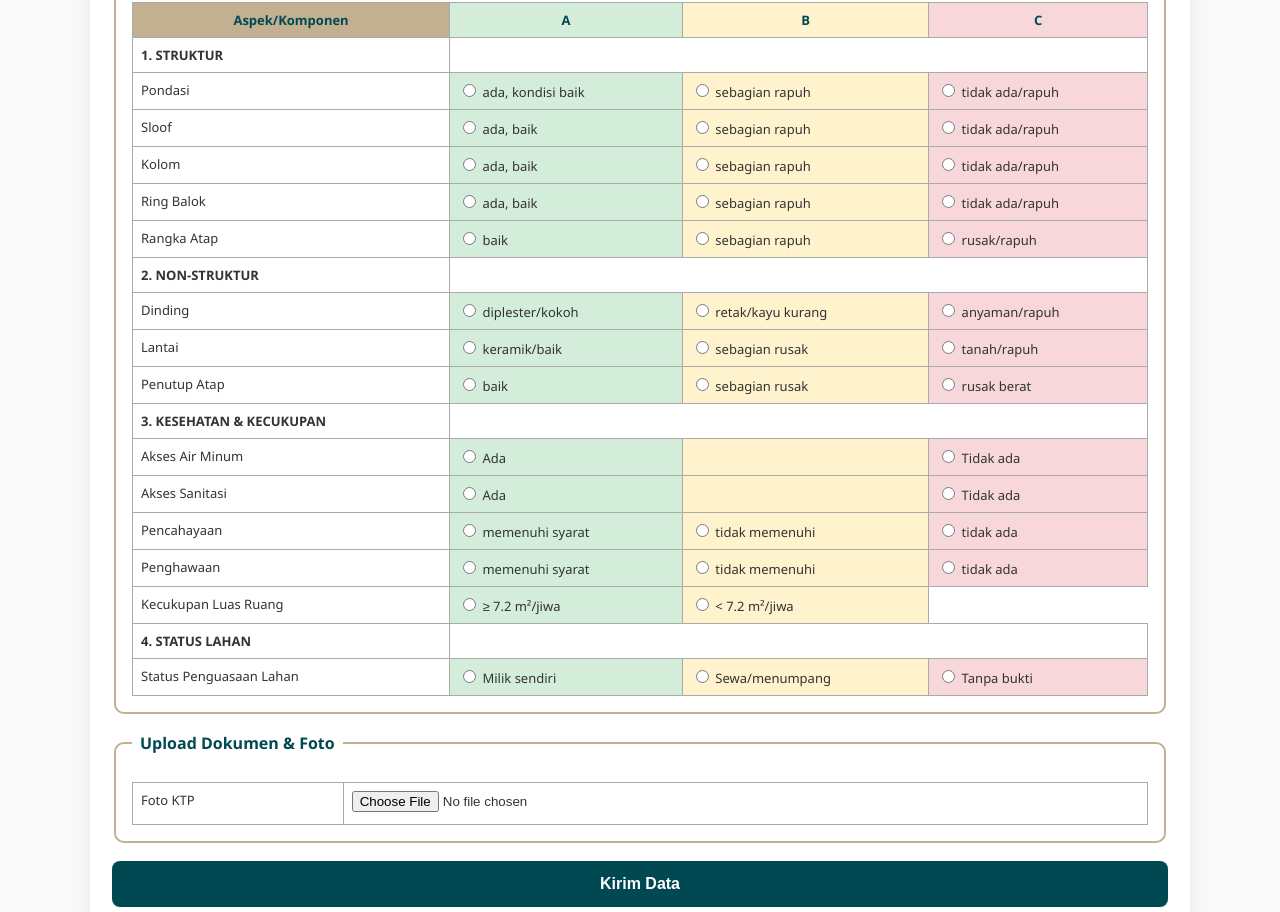
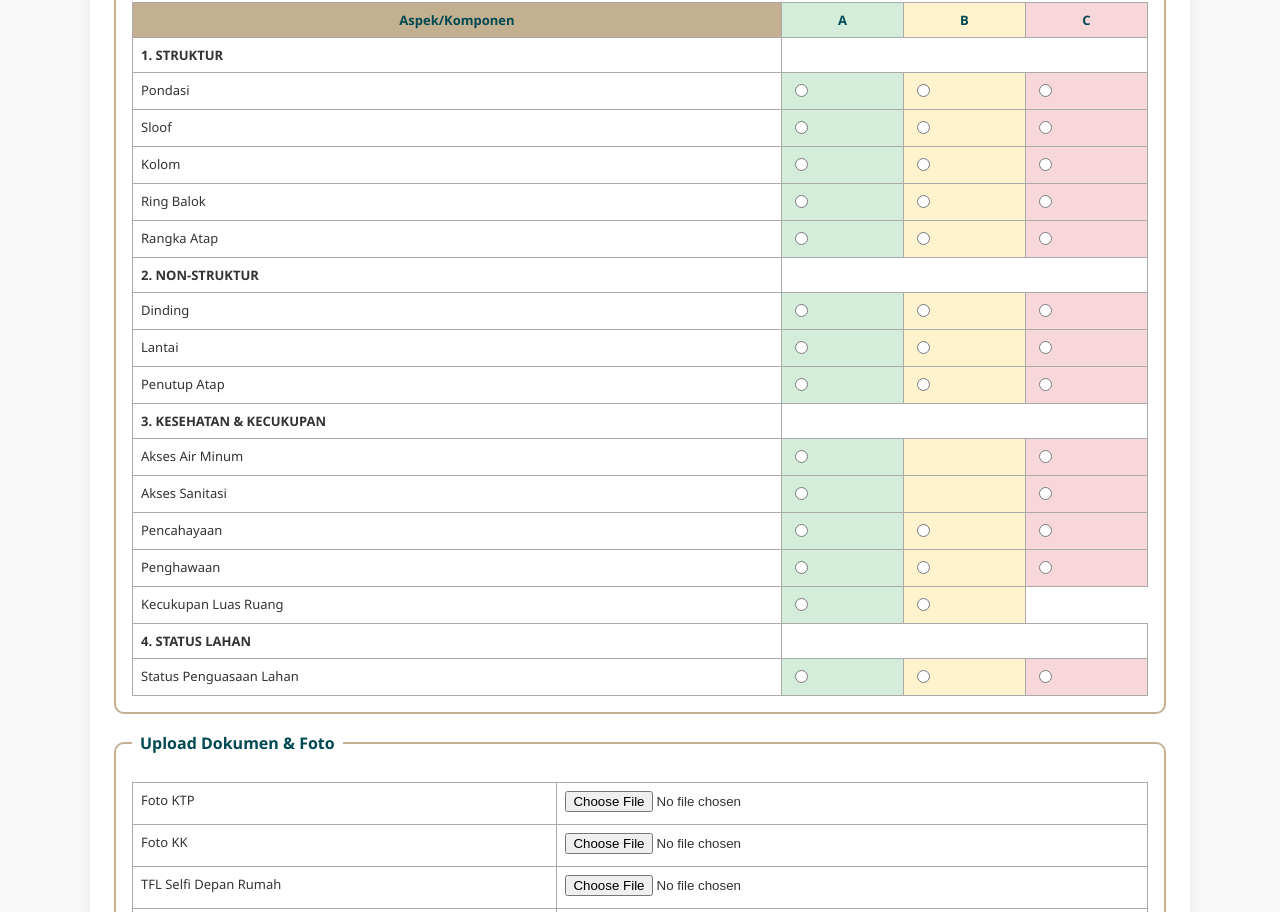
Before and after one commit to wolu6/form_survei, a plain HTML site: page index.html in a window 1280 px wide. Shown: the part 883-1795 px from the top of the page. Drawn offline with Linux system fonts and the light colour scheme.

Commit message:
index.html

```diff
--- a/index.html
+++ b/index.html
@@ -54,7 +54,8 @@
 </header>
 
 <form id="verlapForm" enctype="multipart/form-data" autocomplete="off">
-  <!-- Identitas -->
+
+  <!-- ================= Identitas ================= -->
   <fieldset>
     <legend>Identitas</legend>
     <table>
@@ -82,7 +83,7 @@
     </table>
   </fieldset>
 
-  <!-- Checklist -->
+  <!-- ================= Checklist ================= -->
   <fieldset>
     <legend>Checklist Kondisi Rumah</legend>
     <table>
@@ -90,75 +91,75 @@
 
       <tr><td><b>1. STRUKTUR</b></td><td colspan="3"></td></tr>
       <tr><td>Pondasi</td>
-            <td class="good"><input type="radio" name="pondasi" value="A"> ada, kondisi baik</td>
-            <td class="medium"><input type="radio" name="pondasi" value="B"> sebagian rapuh</td>
-            <td class="bad"><input type="radio" name="pondasi" value="C"> tidak ada/rapuh</td></tr>
+          <td class="good"><input type="radio" name="pondasi" value="A"></td>
+          <td class="medium"><input type="radio" name="pondasi" value="B"></td>
+          <td class="bad"><input type="radio" name="pondasi" value="C"></td></tr>
       <tr><td>Sloof</td>
-            <td class="good"><input type="radio" name="sloof" value="A"> ada, baik</td>
-            <td class="medium"><input type="radio" name="sloof" value="B"> sebagian rapuh</td>
-            <td class="bad"><input type="radio" name="sloof" value="C"> tidak ada/rapuh</td></tr>
+          <td class="good"><input type="radio" name="sloof" value="A"></td>
+          <td class="medium"><input type="radio" name="sloof" value="B"></td>
+          <td class="bad"><input type="radio" name="sloof" value="C"></td></tr>
       <tr><td>Kolom</td>
-            <td class="good"><input type="radio" name="kolom" value="A"> ada, baik</td>
-            <td class="medium"><input type="radio" name="kolom" value="B"> sebagian rapuh</td>
-            <td class="bad"><input type="radio" name="kolom" value="C"> tidak ada/rapuh</td></tr>
+          <td class="good"><input type="radio" name="kolom" value="A"></td>
+          <td class="medium"><input type="radio" name="kolom" value="B"></td>
+          <td class="bad"><input type="radio" name="kolom" value="C"></td></tr>
       <tr><td>Ring Balok</td>
-            <td class="good"><input type="radio" name="ring_balok" value="A"> ada, baik</td>
-            <td class="medium"><input type="radio" name="ring_balok" value="B"> sebagian rapuh</td>
-            <td class="bad"><input type="radio" name="ring_balok" value="C"> tidak ada/rapuh</td></tr>
+          <td class="good"><input type="radio" name="ring_balok" value="A"></td>
+          <td class="medium"><input type="radio" name="ring_balok" value="B"></td>
+          <td class="bad"><input type="radio" name="ring_balok" value="C"></td></tr>
       <tr><td>Rangka Atap</td>
-            <td class="good"><input type="radio" name="rangka_atap" value="A"> baik</td>
-            <td class="medium"><input type="radio" name="rangka_atap" value="B"> sebagian rapuh</td>
-            <td class="bad"><input type="radio" name="rangka_atap" value="C"> rusak/rapuh</td></tr>
+          <td class="good"><input type="radio" name="rangka_atap" value="A"></td>
+          <td class="medium"><input type="radio" name="rangka_atap" value="B"></td>
+          <td class="bad"><input type="radio" name="rangka_atap" value="C"></td></tr>
 
       <tr><td><b>2. NON-STRUKTUR</b></td><td colspan="3"></td></tr>
       <tr><td>Dinding</td>
-            <td class="good"><input type="radio" name="dinding" value="A"> diplester/kokoh</td>
-            <td class="medium"><input type="radio" name="dinding" value="B"> retak/kayu kurang</td>
-            <td class="bad"><input type="radio" name="dinding" value="C"> anyaman/rapuh</td></tr>
+          <td class="good"><input type="radio" name="dinding" value="A"></td>
+          <td class="medium"><input type="radio" name="dinding" value="B"></td>
+          <td class="bad"><input type="radio" name="dinding" value="C"></td></tr>
       <tr><td>Lantai</td>
-            <td class="good"><input type="radio" name="lantai" value="A"> keramik/baik</td>
-            <td class="medium"><input type="radio" name="lantai" value="B"> sebagian rusak</td>
-            <td class="bad"><input type="radio" name="lantai" value="C"> tanah/rapuh</td></tr>
+          <td class="good"><input type="radio" name="lantai" value="A"></td>
+          <td class="medium"><input type="radio" name="lantai" value="B"></td>
+          <td class="bad"><input type="radio" name="lantai" value="C"></td></tr>
       <tr><td>Penutup Atap</td>
-            <td class="good"><input type="radio" name="penutup_atap" value="A"> baik</td>
-            <td class="medium"><input type="radio" name="penutup_atap" value="B"> sebagian rusak</td>
-            <td class="bad"><input type="radio" name="penutup_atap" value="C"> rusak berat</td></tr>
+          <td class="good"><input type="radio" name="penutup_atap" value="A"></td>
+          <td class="medium"><input type="radio" name="penutup_atap" value="B"></td>
+          <td class="bad"><input type="radio" name="penutup_atap" value="C"></td></tr>
 
       <tr><td><b>3. KESEHATAN & KECUKUPAN</b></td><td colspan="3"></td></tr>
       <tr><td>Akses Air Minum</td>
-            <td class="good"><input type="radio" name="akses_air_minum" value="A"> Ada</td>
+          <td class="good"><input type="radio" name="akses_air_minum" value="A"></td>
           <td class="medium"></td>
-            <td class="bad"><input type="radio" name="akses_air_minum" value="C"> Tidak ada</td></tr>
+          <td class="bad"><input type="radio" name="akses_air_minum" value="C"></td></tr>
       <tr><td>Akses Sanitasi</td>
-            <td class="good"><input type="radio" name="akses_sanitasi" value="A"> Ada</td>
+          <td class="good"><input type="radio" name="akses_sanitasi" value="A"></td>
           <td class="medium"></td>
-            <td class="bad"><input type="radio" name="akses_sanitasi" value="C"> Tidak ada</td></tr>
+          <td class="bad"><input type="radio" name="akses_sanitasi" value="C"></td></tr>
       <tr><td>Pencahayaan</td>
-            <td class="good"><input type="radio" name="pencahayaan" value="A"> memenuhi syarat</td>
-            <td class="medium"><input type="radio" name="pencahayaan" value="B"> tidak memenuhi</td>
-            <td class="bad"><input type="radio" name="pencahayaan" value="C"> tidak ada</td></tr>
+          <td class="good"><input type="radio" name="pencahayaan" value="A"></td>
+          <td class="medium"><input type="radio" name="pencahayaan" value="B"></td>
+          <td class="bad"><input type="radio" name="pencahayaan" value="C"></td></tr>
       <tr><td>Penghawaan</td>
-            <td class="good"><input type="radio" name="penghawaan" value="A"> memenuhi syarat</td>
-            <td class="medium"><input type="radio" name="penghawaan" value="B"> tidak memenuhi</td>
-            <td class="bad"><input type="radio" name="penghawaan" value="C"> tidak ada</td></tr>
+          <td class="good"><input type="radio" name="penghawaan" value="A"></td>
+          <td class="medium"><input type="radio" name="penghawaan" value="B"></td>
+          <td class="bad"><input type="radio" name="penghawaan" value="C"></td></tr>
       <tr><td>Kecukupan Luas Ruang</td>
-            <td class="good"><input type="radio" name="kecukupan_luas" value="A"> ≥ 7.2 m²/jiwa</td>
-            <td class="medium"><input type="radio" name="kecukupan_luas" value="B"> &lt; 7.2 m²/jiwa</td></tr>
+          <td class="good"><input type="radio" name="kecukupan_luas" value="A"></td>
+          <td class="medium"><input type="radio" name="kecukupan_luas" value="B"></td></tr>
 
       <tr><td><b>4. STATUS LAHAN</b></td><td colspan="3"></td></tr>
       <tr><td>Status Penguasaan Lahan</td>
-            <td class="good"><input type="radio" name="status_lahan" value="A"> Milik sendiri</td>
-            <td class="medium"><input type="radio" name="status_lahan" value="B"> Sewa/menumpang</td>
-            <td class="bad"><input type="radio" name="status_lahan" value="C"> Tanpa bukti</td></tr>
+          <td class="good"><input type="radio" name="status_lahan" value="A"></td>
+          <td class="medium"><input type="radio" name="status_lahan" value="B"></td>
+          <td class="bad"><input type="radio" name="status_lahan" value="C"></td></tr>
     </table>
   </fieldset>
 
-  <!-- Upload Dokumen & Foto -->
+  <!-- ================= Upload Dokumen & Foto ================= -->
   <fieldset>
     <legend>Upload Dokumen & Foto</legend>
     <table>
       <tr><td>Foto KTP</td><td><input type="file" name="foto_ktp" accept="image/*" required><span class="file-name"></span></td></tr>
-     <!-- <tr><td>Foto KK</td><td><input type="file" name="foto_kk" accept="image/*"><span class="file-name"></span></td></tr>
+      <tr><td>Foto KK</td><td><input type="file" name="foto_kk" accept="image/*"><span class="file-name"></span></td></tr>
       <tr><td>TFL Selfi Depan Rumah</td><td><input type="file" name="tfl_selfi" accept="image/*"><span class="file-name"></span></td></tr>
       <tr><td>Foto Tampak Depan</td><td><input type="file" name="foto_depan" accept="image/*"><span class="file-name"></span></td></tr>
       <tr><td>Foto Tampak Menyamping</td><td><input type="file" name="foto_menyamping" accept="image/*"><span class="file-name"></span></td></tr>
@@ -167,7 +168,7 @@
       <tr><td>Foto Tampak Belakang</td><td><input type="file" name="foto_belakang" accept="image/*"><span class="file-name"></span></td></tr>
       <tr><td>Denah</td><td><input type="file" name="denah" accept="image/*"><span class="file-name"></span></td></tr>
       <tr><td>Fondasi</td><td><input type="file" name="fondasi_foto" accept="image/*"><span class="file-name"></span></td></tr>
-      <tr><td>Sloof / Balok Bawah</td><td><input type="file" name="sloof_foto" accept="image/*"><span class="file-name"></span></td></tr>
+      <tr><td>Sloof</td><td><input type="file" name="sloof_foto" accept="image/*"><span class="file-name"></span></td></tr>
       <tr><td>Kolom</td><td><input type="file" name="kolom_foto" accept="image/*"><span class="file-name"></span></td></tr>
       <tr><td>Ring Balok</td><td><input type="file" name="ring_balok_foto" accept="image/*"><span class="file-name"></span></td></tr>
       <tr><td>Rangka Atap</td><td><input type="file" name="rangka_atap_foto" accept="image/*"><span class="file-name"></span></td></tr>
@@ -185,13 +186,6 @@
       <tr><td>Genteng</td><td><input type="file" name="genteng" accept="image/*"><span class="file-name"></span></td></tr>
       <tr><td>Batu Bata</td><td><input type="file" name="batu_bata" accept="image/*"><span class="file-name"></span></td></tr>
       <tr><td>Lainnya</td><td><input type="file" name="lainnya" accept="image/*"><span class="file-name"></span></td></tr>
-      <tr><td>Material Kayu</td><td><input type="file" name="material_kayu" accept="image/*"><span class="file-name"></span></td></tr>
-      <tr><td>Material Genteng</td><td><input type="file" name="material_genteng" accept="image/*"><span class="file-name"></span></td></tr>
-      <tr><td>Material Batu Bata</td><td><input type="file" name="material_batubata" accept="image/*"><span class="file-name"></span></td></tr>
-      <tr><td>Pasir</td><td><input type="file" name="pasir" accept="image/*"><span class="file-name"></span></td></tr>
-      <tr><td>Kerikil</td><td><input type="file" name="kerikil" accept="image/*"><span class="file-name"></span></td></tr>
-      <tr><td>Material Lainnya</td><td><input type="file" name="material_lainnya" accept="image/*"><span class="file-name"></span></td></tr>
-    -->
     </table>
   </fieldset>
 
@@ -200,7 +194,9 @@
 </form>
 
 <script>
+// GANTI dengan URL WebApp kamu (Deploy -> WebApp -> URL)
 const scriptURL ="https://script.google.com/macros/s/AKfycbymPEONxLiKbIHdSsUe-SUVNaztpAEeKoVn-oZSWjm00czjPU_1tgY62wha35v92OFP4w/exec";
+
 const form = document.getElementById("verlapForm");
 const loading = document.getElementById("loading");
 const submitBtn = form.querySelector("button[type=submit]");
@@ -217,11 +213,28 @@ form.addEventListener("submit", e=>{
   e.preventDefault();
   loading.style.display = "block";
   submitBtn.disabled = true;
+
   const formData = new FormData(form);
-  fetch(scriptURL, {method:"POST", body:formData})
-  .then(r=>{alert("Data berhasil terkirim!"); form.reset(); document.querySelectorAll(".file-name").forEach(el=>el.textContent="");})
-  .catch(err=>{console.error(err); alert("Terjadi kesalahan!");})
-  .finally(()=>{loading.style.display="none"; submitBtn.disabled=false;});
+
+  fetch(scriptURL, { method:"POST", body:formData })
+    .then(r => r.json())
+    .then(res => {
+      if(res.result === "success"){
+        alert("✅ Data berhasil terkirim!");
+        form.reset();
+        document.querySelectorAll(".file-name").forEach(el=>el.textContent="");
+      } else {
+        alert("⚠️ Gagal kirim: " + JSON.stringify(res.error));
+      }
+    })
+    .catch(err => {
+      console.error(err);
+      alert("❌ Terjadi kesalahan saat mengirim data!");
+    })
+    .finally(()=>{
+      loading.style.display="none";
+      submitBtn.disabled=false;
+    });
 });
 </script>
 
```
Lines whose indentation alone changed are shown as unchanged.
